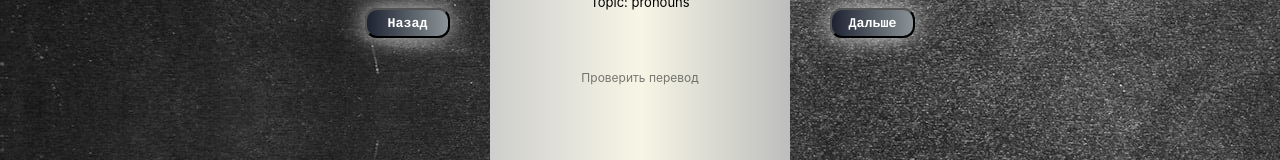
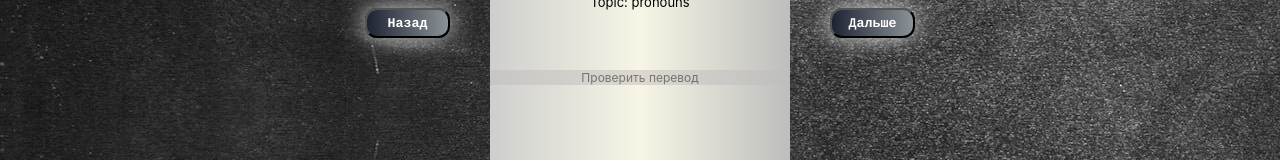
Before and after one commit to AnnaShp/words-and-cards, a React (Create React App) app: page /cards in a window 1280 px wide. Shown: the part 441-601 px from the top of the page. Built offline with nearby package versions, Linux system fonts and the light colour scheme; the HTML template or start-up script is replaced by a standard one.

Commit message:
add focus on description word

```diff
--- a/src/components/Carousel/CardWords/CardWords.jsx
+++ b/src/components/Carousel/CardWords/CardWords.jsx
@@ -1,4 +1,5 @@
 import s from "./CardWords.module.css";
+import { useState } from "react";
 
 export default function CardWords(props) {
   const {
@@ -12,6 +13,8 @@ export default function CardWords(props) {
     visible,
     showCountLearned,
   } = props;
+
+  const [focus, setFocus] = useState(true);
 
   return (
     <div
@@ -27,7 +30,15 @@ export default function CardWords(props) {
       {emptyId === id ? (
         <h3 className={s.word_rus}>{rus}</h3>
       ) : (
-        <span className={s.word_desc}>Проверить перевод</span>
+        <span
+          style={{
+            background: focus ? "rgb(194, 189, 189)" : "transparent",
+          }}
+          className={s.word_desc}
+          onFocus={() => setFocus(false)}
+        >
+          Проверить перевод
+        </span>
       )}
     </div>
   );
--- a/src/components/Carousel/Carousel.jsx
+++ b/src/components/Carousel/Carousel.jsx
@@ -1,7 +1,7 @@
 import s from "./Carousel.module.css";
 import Data from "../Data/Data.json";
 import CardWords from "./CardWords/CardWords";
-import { useState, useEffect } from "react";
+import { useState } from "react";
 import useCountLearned from "./useCountLearned";
 
 export default function Carousel(props) {
```
